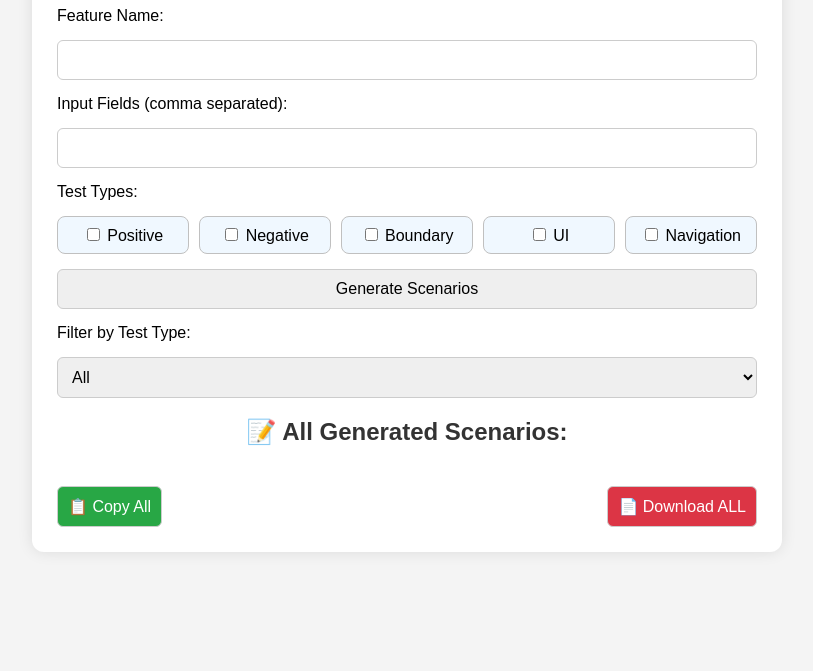
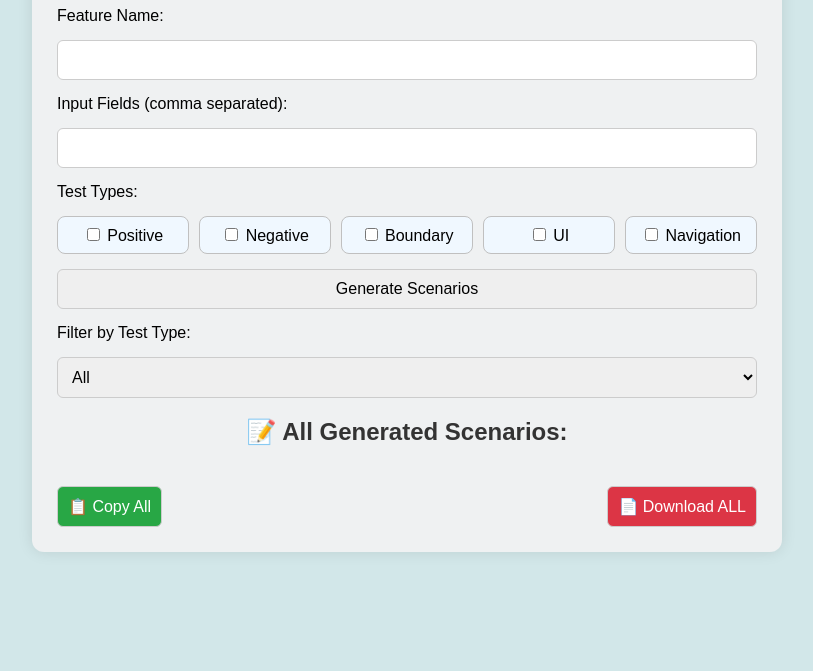
Before and after one commit to MohamedShahmi/Smart-Test-Scenario-Generator, a plain HTML site: page Smart_Test_Scenario_Generotor/index.html in a window 1280 px wide. Shown: the part 129-800 px from the top of the page, without its empty margins (233-1046 px from the left). Drawn offline with nearby package versions, Linux system fonts and the light colour scheme.

Commit message:
Final Commit

```diff
--- a/Smart_Test_Scenario_Generotor/style.css
+++ b/Smart_Test_Scenario_Generotor/style.css
@@ -1,6 +1,6 @@
 body {
   font-family: Arial, sans-serif;
-  background-color: #f4f4f4;
+  background-color: #d2e7e9;
   margin: 0;
   padding: 0;
 }
@@ -8,7 +8,7 @@ body {
 .container {
   max-width: 700px;
   margin: 30px auto;
-  background: #fff;
+  background: #eff1f2;
   padding: 25px;
   border-radius: 12px;
   box-shadow: 0 0 15px rgba(0,0,0,0.1);
```
